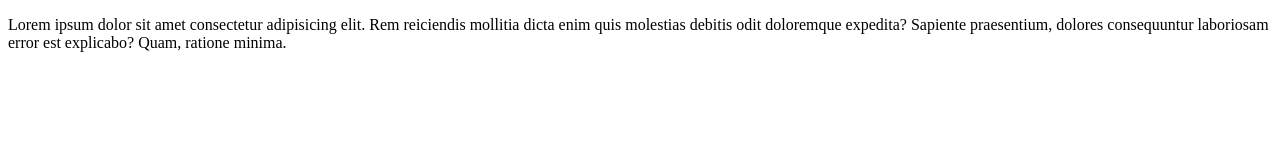
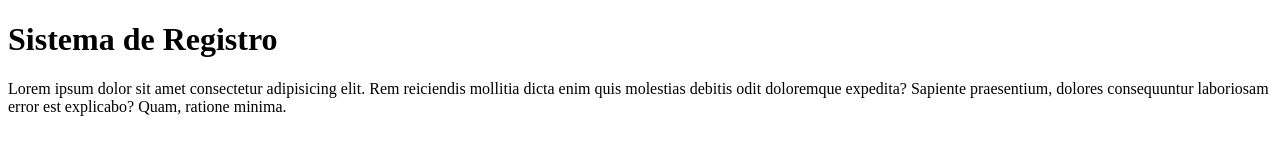
Before and after one commit to salazarcamiloelvin/sistema_de_registro, a plain HTML site: page index.html in a window 1280 px wide. Drawn offline with Linux system fonts and the light colour scheme.

Commit message:
update index.html

```diff
--- a/index.html
+++ b/index.html
@@ -6,6 +6,7 @@
     <title>Sistema de registro de juego</title>
 </head>
 <body>
+    <h1>Sistema de Registro</h1>
     <p>Lorem ipsum dolor sit amet consectetur adipisicing elit. Rem reiciendis mollitia dicta enim quis molestias debitis odit doloremque expedita? Sapiente praesentium, dolores consequuntur laboriosam error est explicabo? Quam, ratione minima.</p>
 </body>
 </html>
```
